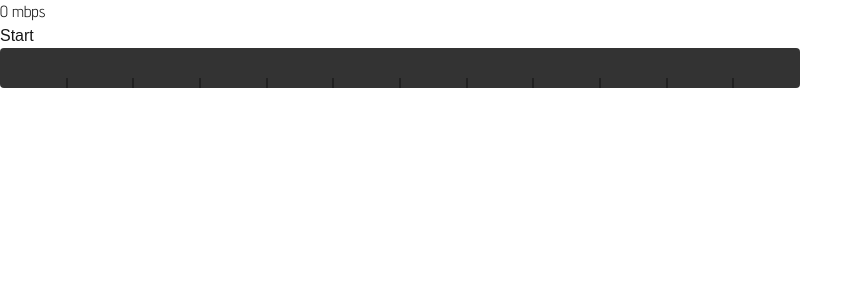
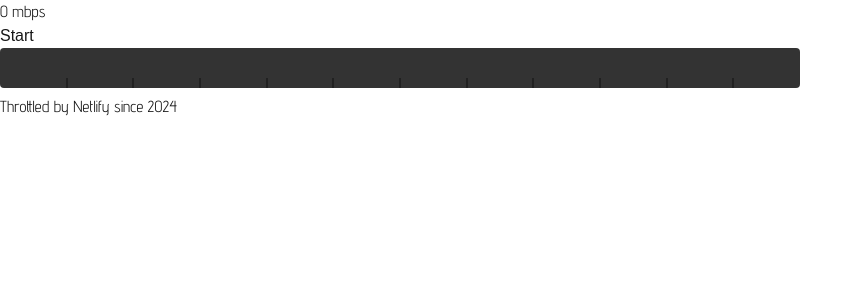
Before and after one commit to ag10889/speedtest, a Next.js app: page / in a window 1280 px wide. Shown: the top 300 px of the page, without its empty margins (0-863 px from the left). Built offline with nearby package versions, Linux system fonts and the light colour scheme.

Commit message:
Update page.tsx

```diff
--- a/src/app/page.tsx
+++ b/src/app/page.tsx
@@ -144,8 +144,7 @@ export default function Home() {
 
       <div>
         <h1 className={`${adventPro.className} text-center text-7xl mr-7`}>{}
-
-
+          Throttled by Netlify since 2024
         </h1>
       </div>
 
```
